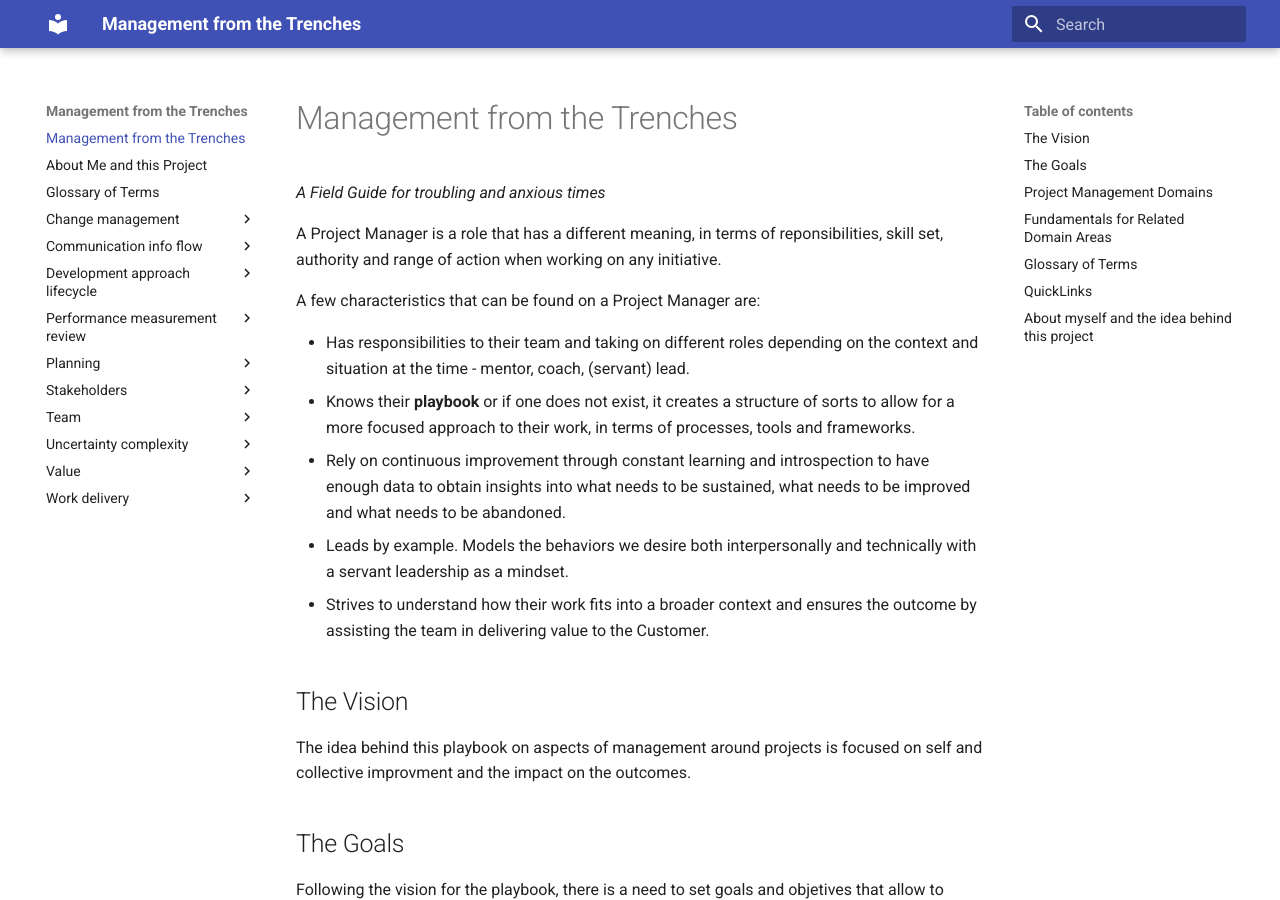
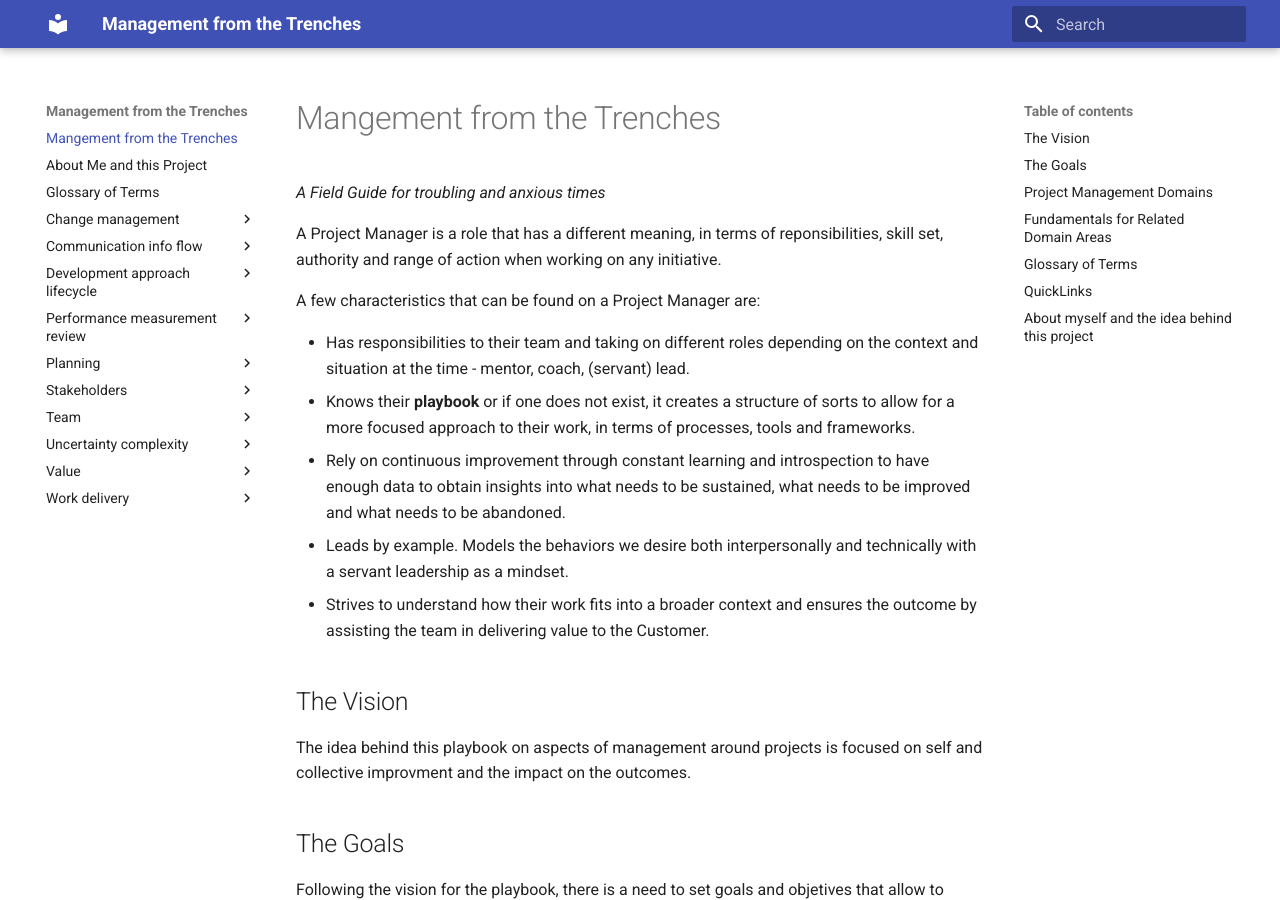
Before and after one commit to bmhash/bmhash.github.io, an MkDocs documentation site: the page built from docs/index.md, in a window 1280 px wide and 900 px high. Built offline with MkDocs 1.6.1 and Material for MkDocs 9.7.7, drawn with Linux system fonts in a browser that asks for light colours.

Commit message:
Update index.md

```diff
--- a/docs/index.md
+++ b/docs/index.md
@@ -1,4 +1,4 @@
-# Management from the Trenches
+# Mangement from the Trenches
 *A Field Guide for troubling and anxious times*
 
 
```
